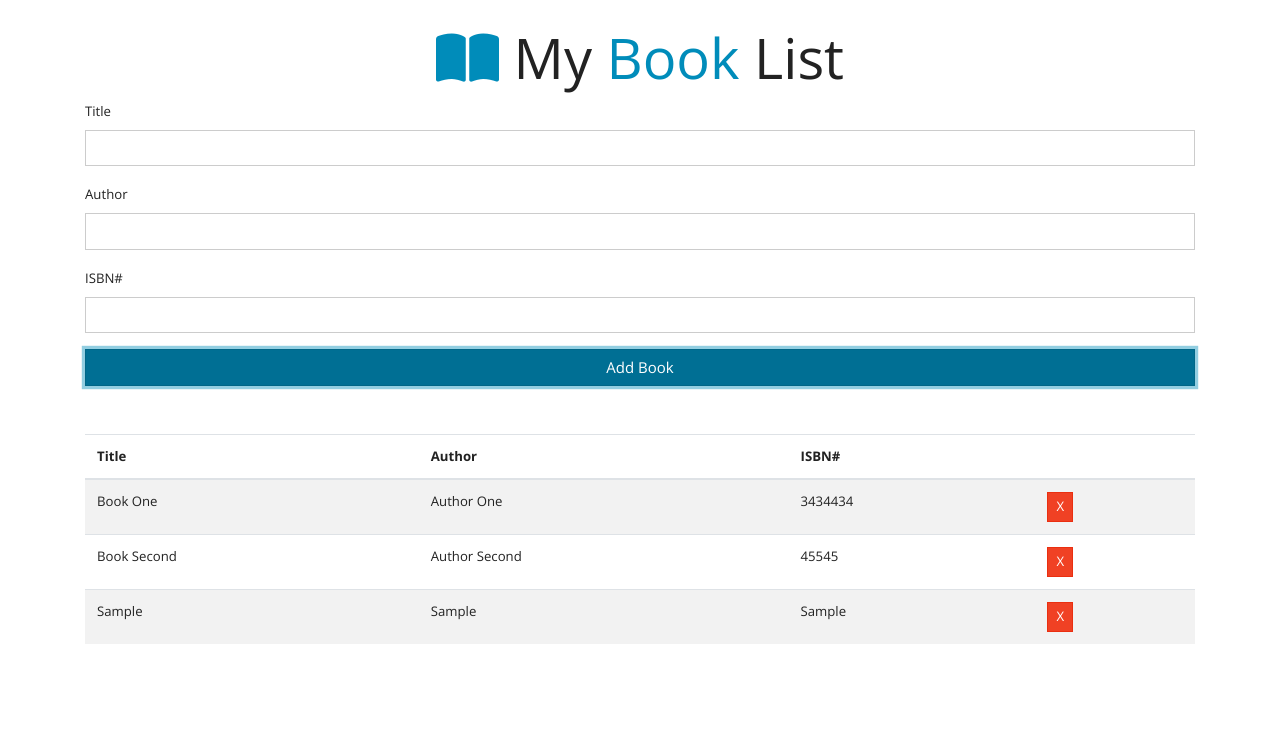
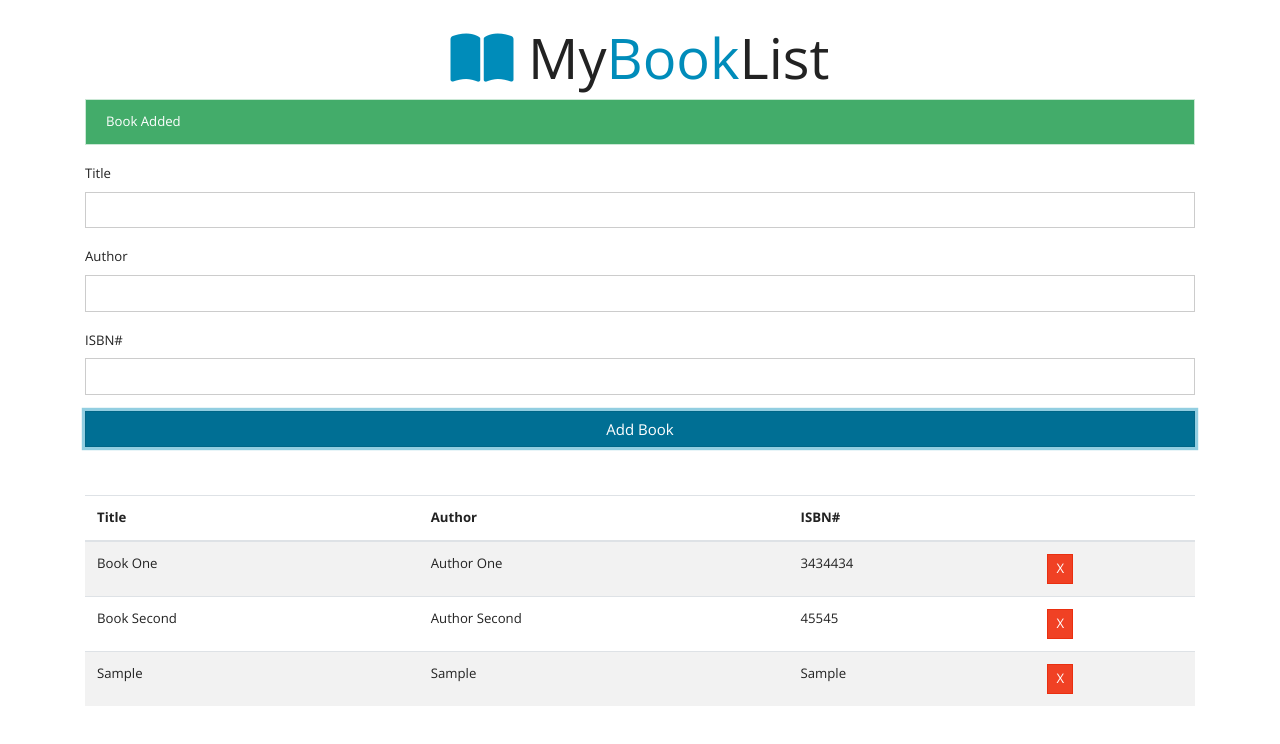
Before and after one commit to addussk/projectII_ZUI, a plain HTML site: page index.html in a window 1280 px wide. Both pictures are taken after typing "Sample", "Sample", "Sample" into the empty fields and a click on the input "Add Book". Drawn offline with nearby package versions, Linux system fonts and the light colour scheme.

Commit message:
Added method to UI class responsible for deleteBook after click button, method showAlertvalidation process

```diff
--- a/scripts/app.js
+++ b/scripts/app.js
@@ -6,6 +6,7 @@ class Book {
       this.isbn = isbn;
     }
 }
+
 // UI Class: Handle UI Taska
 class UI {
     // Method resposible for display list of books
@@ -45,7 +46,25 @@ class UI {
         list.appendChild(row);
     }
 
-    static clearFields(){
+    static deleteBook(el) {
+        if(el.classList.contains('delete')) {
+          el.parentElement.parentElement.remove();
+        }
+    }
+
+    static showAlert(msg, className) {
+        const div = document.createElement('div');
+        div.className = `alert alert-${className}`;
+        div.appendChild(document.createTextNode(msg));
+        const container = document.querySelector('.container');
+        const form = document.querySelector('#book-form');
+        container.insertBefore(div, form);
+
+        // Vanish in 3 seconds
+        setTimeout(() => document.querySelector('.alert').remove(), 3000);
+    }
+
+    static clearFields() {
         document.querySelector('#title').value = '';
         document.querySelector('#author').value = '';
         document.querySelector('#isbn').value = '';
@@ -60,18 +79,37 @@ document.addEventListener('DOMContentLoaded', UI.displayBooks);
 document.querySelector('#book-form').addEventListener('submit', (e) => {
     // Prevent actial submit
     e.preventDefault();
+
     // Get form values
     const title = document.querySelector('#title').value;
     const author = document.querySelector('#author').value;
     const isbn = document.querySelector('#isbn').value;
 
+    // Validate
+    if(title === '' || author === '' || isbn === '')
+    {
+        UI.showAlert("Please fill in all fields", 'danger');
+    }else{
         // Instatiate book
         const book = new Book(title, author, isbn);
 
         // Add book to list
         UI.addBookToList(book);
 
+        // Show success message
+        UI.showAlert('Book Added', 'success');
+
         // Clear fields
         UI.clearFields();
-})
+    }
+});
+
 // Event: Remove a Book
+document.querySelector('#book-list').addEventListener('click', (e) => {
+    // console.log(e.target)
+
+    UI.deleteBook(e.target);
+
+    // Show success message
+    UI.showAlert('Book Removed', 'success');
+});
```
Also changed, not shown: index.html (+3 -3 lines). Lines whose indentation alone changed are shown as unchanged.
